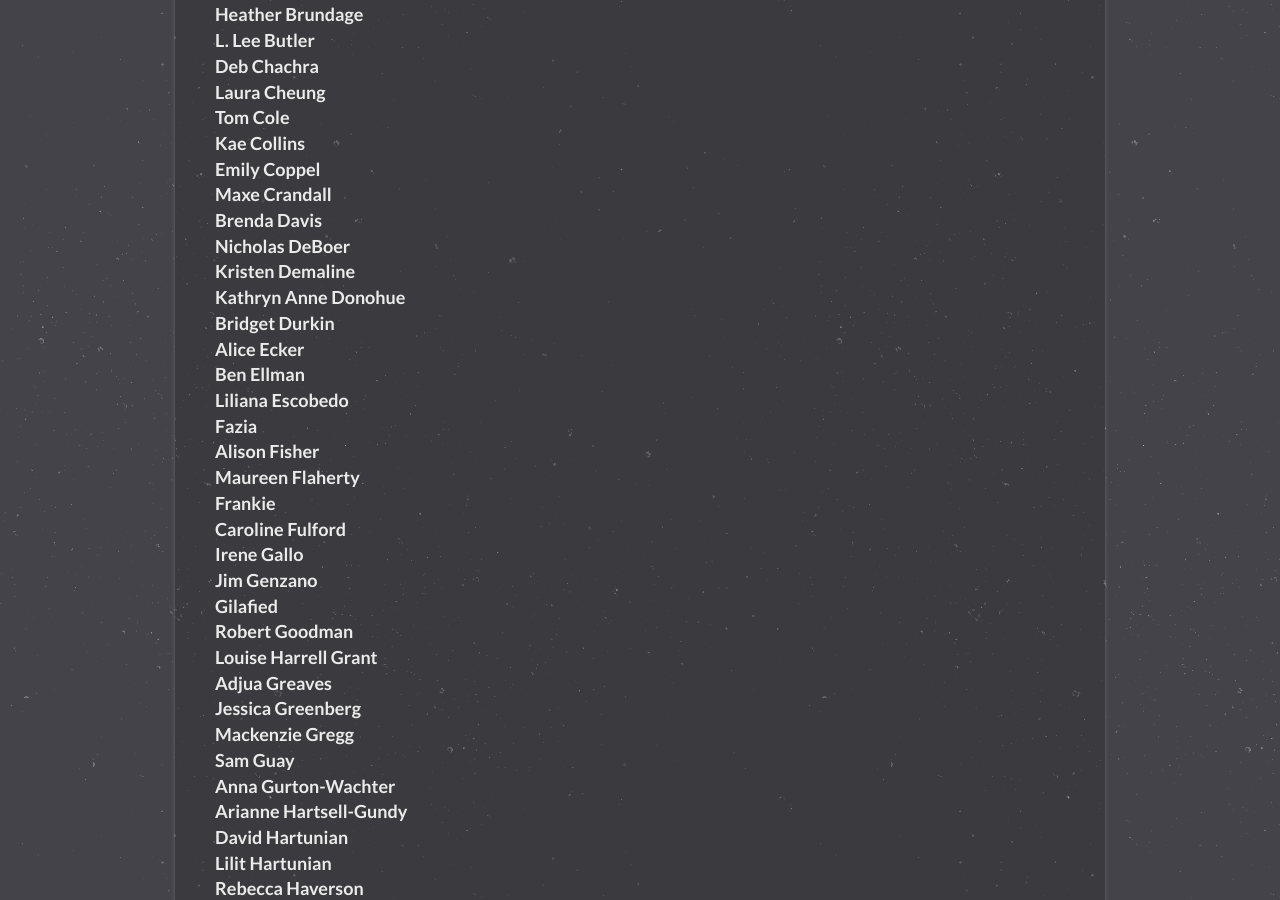
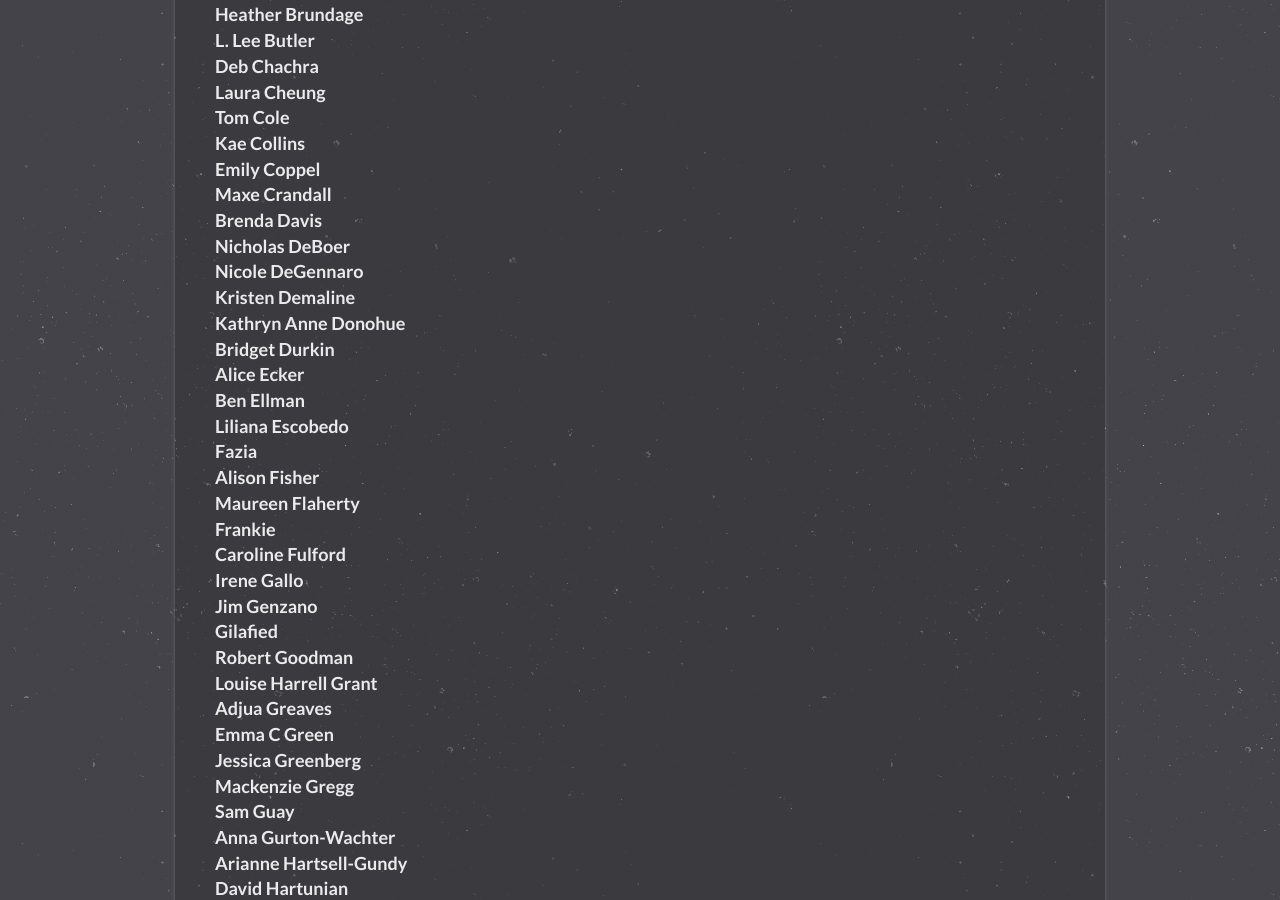
Before and after one commit to OctaviaProject/octaviaproject.github.io, a Jekyll site: the page built from donate.html, in a window 1280 px wide and 900 px high, scrolled down 1603 px. Built offline with Jekyll 4.4.1, drawn with Linux system fonts in a browser that asks for light colours.

Commit message:
Added donor names

```diff
--- a/donate.html
+++ b/donate.html
@@ -65,6 +65,7 @@
           Maxe Crandall<br>
           Brenda Davis<br>
           Nicholas DeBoer<br>
+          Nicole DeGennaro<br>
           Kristen Demaline<br>
           Kathryn Anne Donohue<br>
           Bridget Durkin<br>
@@ -82,6 +83,7 @@
           Robert Goodman<br>
           Louise Harrell Grant<br>
           Adjua Greaves<br>
+          Emma C Green<br>
           Jessica Greenberg<br>
           Mackenzie Gregg<br>
           Sam Guay<br>
```
Also changed, not shown: other parts of donate.html (+1 -0 lines).
